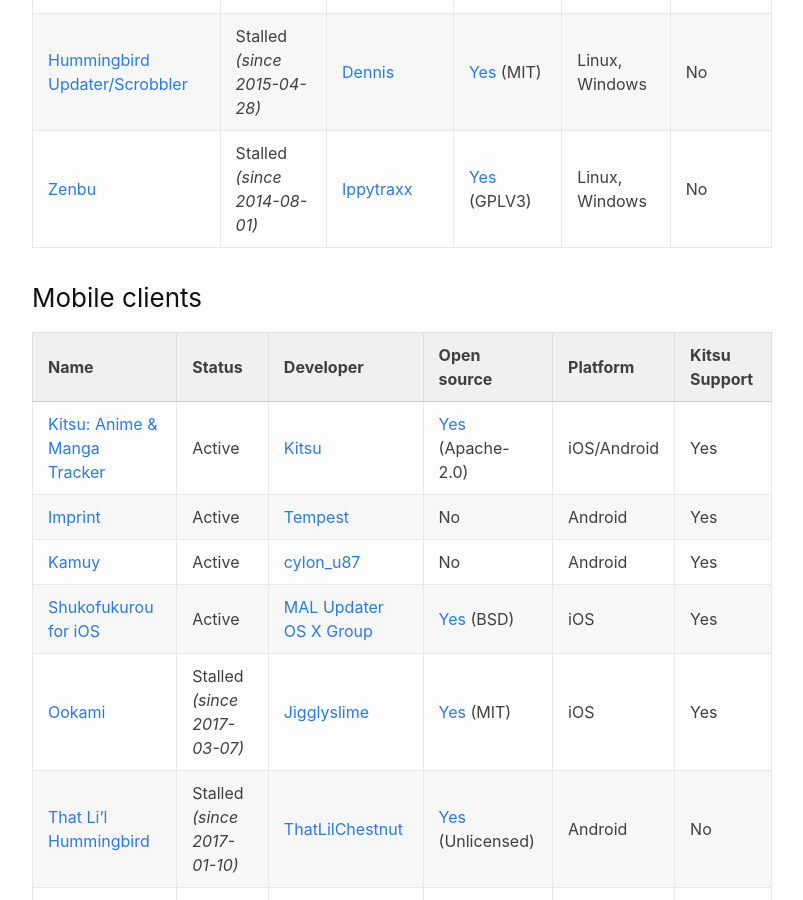
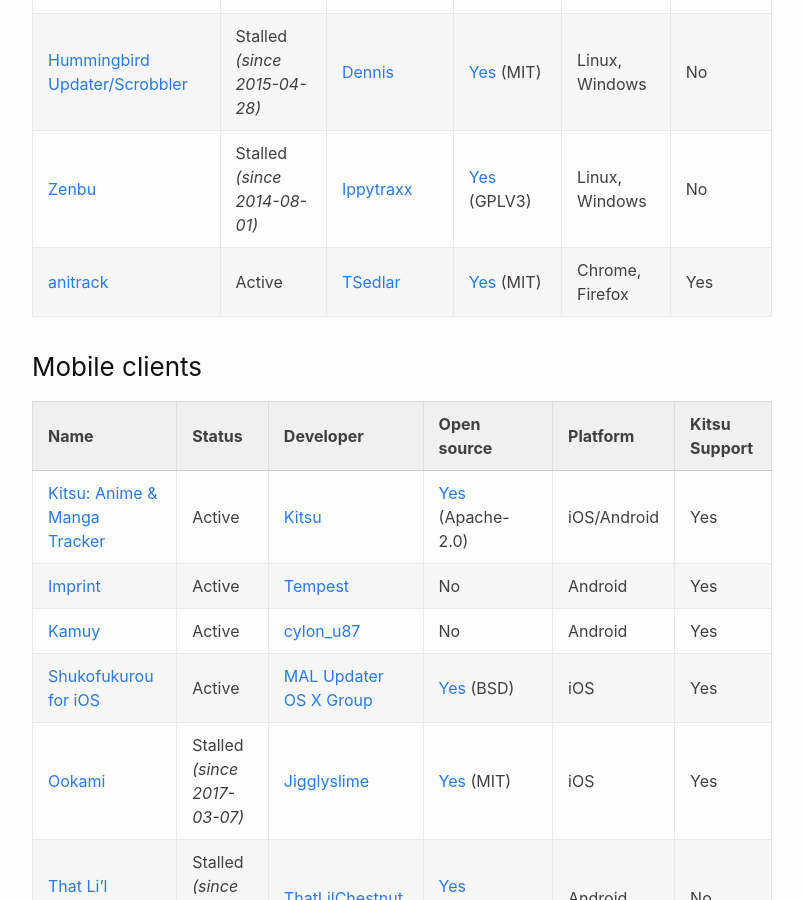
Before and after one commit to Atelier-Shiori/Kitsu-Client-Comparison, a Jekyll site: the page built from index.md, in a window 1280 px wide and 900 px high, scrolled down 922 px. Shown: the whole window, without its empty margins (238-1041 px from the left). Built offline with Jekyll 4.4.1, drawn with Linux system fonts in a browser that asks for light colours.

Commit message:
update index.md for anitrack
Update with chrome/firefox extension https://github.com/TSedlar/anitrack

```diff
--- a/index.md
+++ b/index.md
@@ -16,6 +16,7 @@ Name | Status | Developer | Open source | Platform | Kitsu Support
 [HAPU](https://forums.hummingbird.me/t/mac-hapu-scrobbler-app/56) | Stalled *(since 2015-05-09)* | [inket](https://kitsu.io/users/inket) | No | Mac | No
 [Hummingbird Updater/Scrobbler](https://forums.hummingbird.me/t/windows-hummingbird-updater-scrobbler-by-dennis/17333) | Stalled *(since 2015-04-28)* | [Dennis](https://kitsu.io/users/Dennis) | [Yes](https://github.com/tofuness/Hummingbird-Updater) (MIT) | Linux, Windows | No
 [Zenbu](https://forums.hummingbird.me/t/zenbu-development-log-deprecated/1583) | Stalled *(since 2014-08-01)* | [Ippytraxx](https://kitsu.io/users/Ippytraxx) | [Yes](https://bitbucket.org/Ippytraxx/zenbu/) (GPLV3) | Linux, Windows | No
+[anitrack](https://github.com/TSedlar/anitrack) | Active | [TSedlar](https://github.com/TSedlar) | [Yes](https://github.com/TSedlar/anitrack) (MIT) | Chrome, Firefox | Yes
 
 ### Mobile clients
 
```
